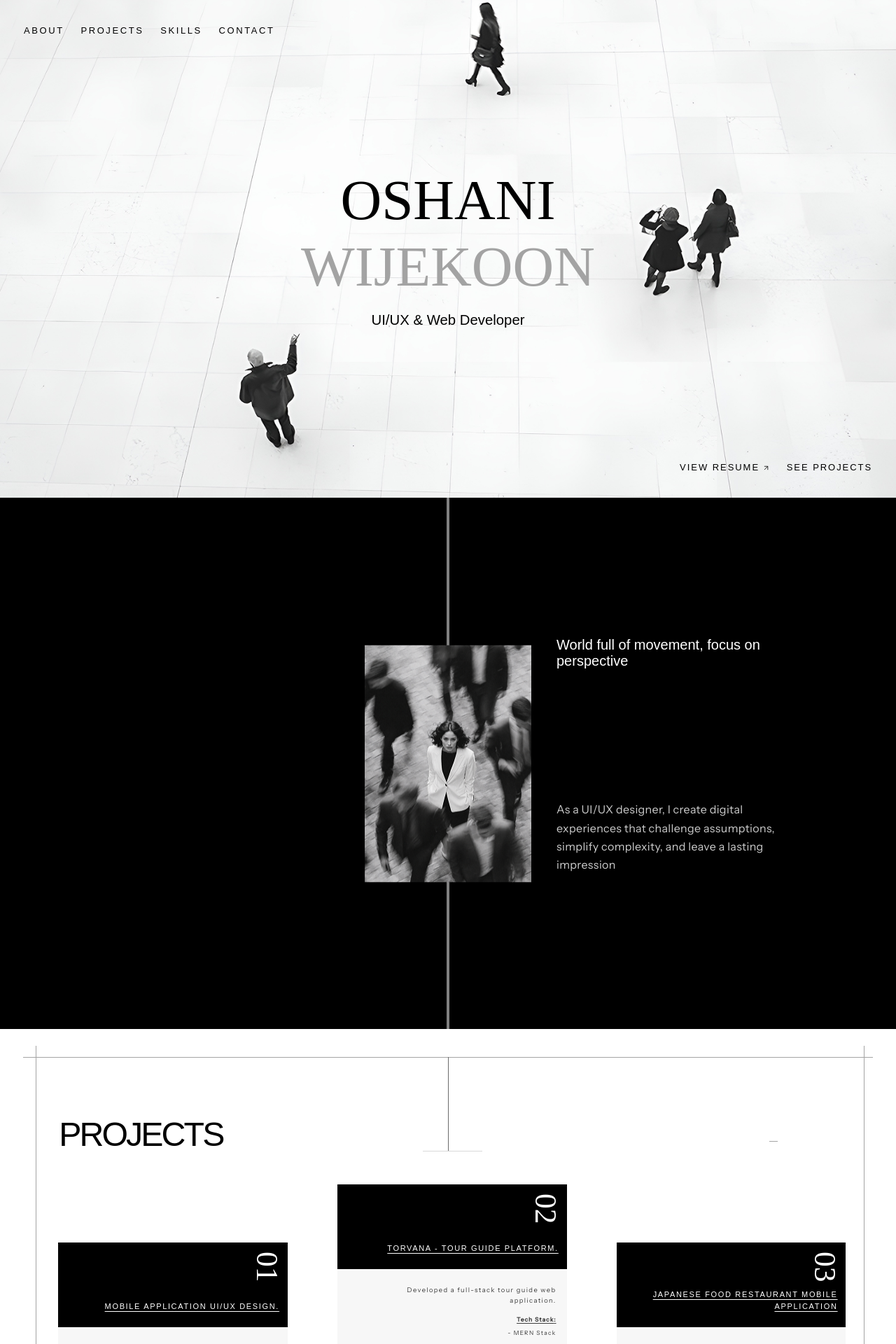
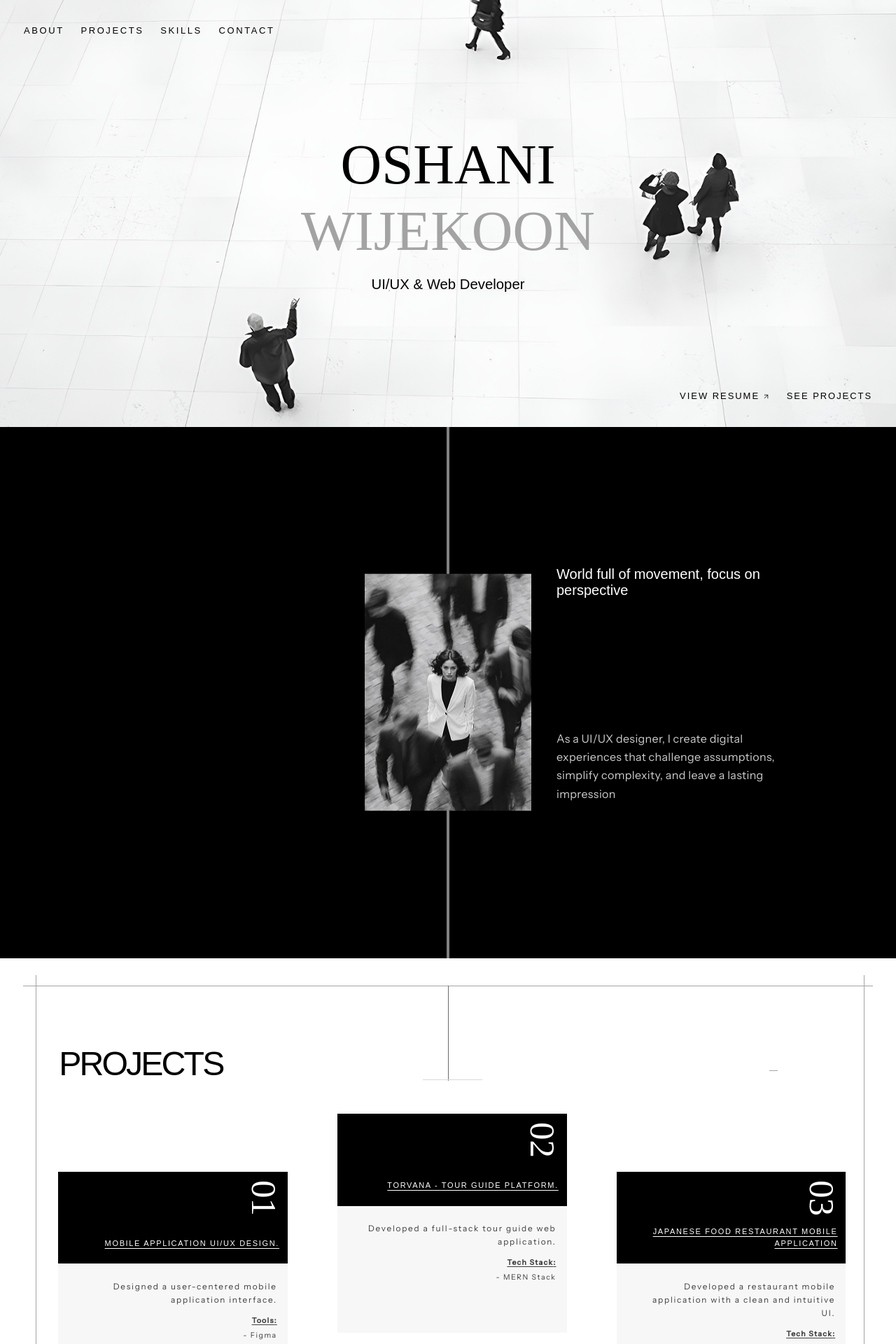
Before and after one commit to OshaniWijekoon/portfolio-fixed, a Next.js app: page / in a window 1280 px wide. Shown: the top 1920 px of the page at 70% size. Built offline with nearby package versions, Linux system fonts and the light colour scheme; a web font is replaced by a local one.

Commit message:
update project and hero sections

```diff
--- a/components/Hero.tsx
+++ b/components/Hero.tsx
@@ -38,7 +38,7 @@ export default function Hero() {
   return (
     <section
       id="home"
-      className="relative flex aspect-[3/4] w-full flex-col overflow-hidden bg-[#f4f4f2] sm:aspect-[900/500]"
+      className="relative flex aspect-[3/4] w-full flex-col overflow-hidden bg-[#f4f4f2] sm:aspect-[1050/500]"
     >
       <div aria-hidden="true" className="absolute inset-0">
         <Image
--- a/components/Projects.tsx
+++ b/components/Projects.tsx
@@ -99,10 +99,10 @@ function ProjectCard(props: { project: Project; index: number }) {
       variants={fadeUp}
       transition={revealTransition(staggerDelay(props.index, 0.12))}
     >
-      <div className="relative h-[clamp(80px,9.4vw,225px)] bg-black">
+      <div className="relative h-[clamp(88px,10.3vw,247px)] bg-black">
         <span
           aria-hidden="true"
-          className="absolute right-[clamp(6px,0.66vw,16px)] top-[clamp(10px,0.99vw,24px)] z-10 text-[clamp(34px,3.4vw,80px)] leading-none text-white [writing-mode:vertical-rl]"
+          className="absolute right-[clamp(6px,0.66vw,16px)] top-[clamp(10px,0.99vw,24px)] z-10 text-[clamp(40px,4vw,94px)] leading-none text-white [writing-mode:vertical-rl]"
           style={{ fontFamily: '"Times New Roman", serif' }}
         >
           {project.number}
@@ -118,19 +118,19 @@ function ProjectCard(props: { project: Project; index: number }) {
         ) : null}
       </div>
 
-      <div className="h-[clamp(96px,12.16vw,294px)] bg-[#f7f7f7] px-[clamp(10px,1.19vw,29px)] py-[clamp(14px,1.85vw,45px)] text-right">
+      <div className="h-[clamp(112px,14.2vw,340px)] bg-[#f7f7f7] px-[clamp(10px,1.19vw,29px)] py-[clamp(14px,1.85vw,45px)] text-right">
         {project.description ? (
-          <p className="ml-auto max-w-[92%] font-sans text-[clamp(6px,0.73vw,18px)] leading-[1.6] tracking-[0.15em] text-[#3e3e3e]">
+          <p className="ml-auto max-w-[92%] font-sans text-[clamp(8px,0.92vw,22px)] leading-[1.6] tracking-[0.15em] text-[#3e3e3e]">
             {project.description}
           </p>
         ) : null}
 
         {project.techItems && project.techItems.length > 0 ? (
           <div className="mt-[clamp(9px,1.19vw,29px)]">
-            <p className="font-sans text-[clamp(6px,0.66vw,16px)] font-bold leading-none tracking-[0.12em] text-[#3e3e3e] underline decoration-[0.5px] underline-offset-[2px]">
+            <p className="font-sans text-[clamp(7px,0.82vw,20px)] font-bold leading-none tracking-[0.12em] text-[#3e3e3e] underline decoration-[0.5px] underline-offset-[2px]">
               {project.techLabel}:
             </p>
-            <ul className="mt-[clamp(5px,0.6vw,14px)] font-sans text-[clamp(6px,0.66vw,16px)] leading-[1.6] tracking-[0.15em] text-[#3e3e3e]">
+            <ul className="mt-[clamp(5px,0.6vw,14px)] font-sans text-[clamp(7px,0.82vw,20px)] leading-[1.6] tracking-[0.15em] text-[#3e3e3e]">
               {project.techItems.map(function (item) {
                 return <li key={item}>- {item}</li>;
               })}
```
